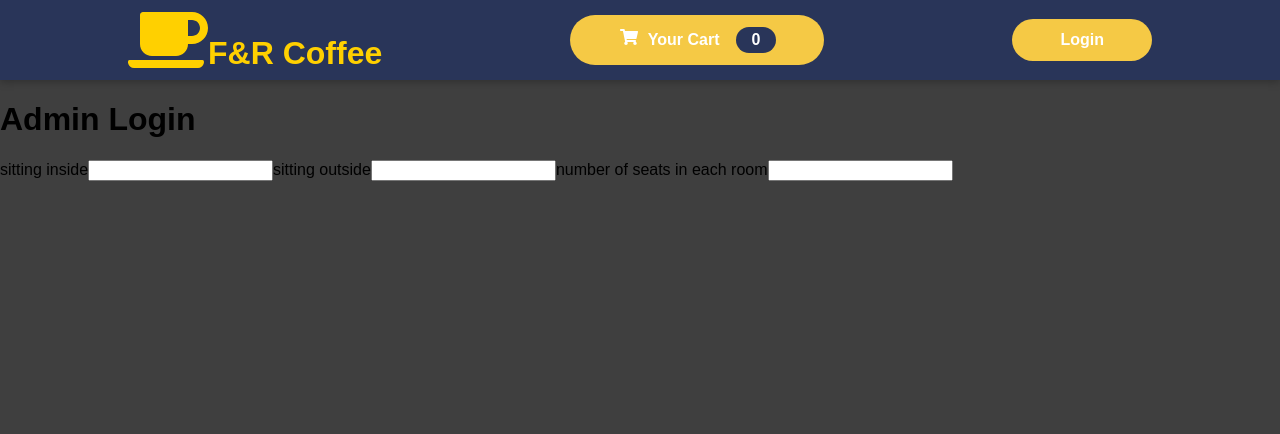
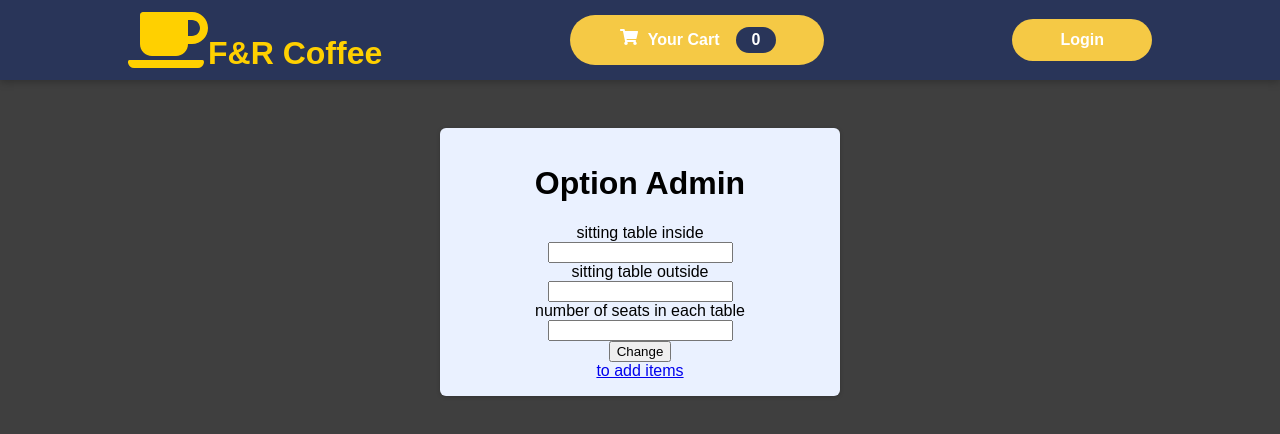
Before and after one commit to matanfadida/CoffeeShop, a Next.js app: page /admin/home in a window 1280 px wide. Shown: the top 434 px of the page. Built offline with nearby package versions, Linux system fonts and the light colour scheme; no server answers.

Commit message:
fix guest commit

```diff
--- a/components/Admin/Admin.js
+++ b/components/Admin/Admin.js
@@ -1,14 +1,68 @@
+import { useRef } from "react";
+import Link from "next/link";
+import Card from "../UI/Card";
+
 const Admin = () => {
+  const enterNumSitRef = useRef();
+  const enterTableInsideRef = useRef();
+  const enterTableOutsideRef = useRef();
+  const table = { inside: [], outside: [] };
+
+  const changeSubmitHandler = async (event) => {
+    event.preventDefault();
+
+    const enteredNumSit = +enterNumSitRef.current.value;
+    const enteredTableInside = +enterTableInsideRef.current.value;
+    const enteredTableOutside = +enterTableOutsideRef.current.value;
+
+    for (const x of Array(enteredTableInside).keys()) {
+      table.inside.push([]);
+      for (const i of Array(enteredNumSit).keys()) {
+        table.inside[x].push(i + 1);
+      }
+    }
+
+    for (const x of Array(enteredTableOutside).keys()) {
+      table.outside.push([]);
+      for (const i of Array(enteredNumSit).keys()) {
+        table.outside[x].push(i + 1);
+      }
+    }
+
+    const result = await fetch("/api/items/table-data", {
+      method: "PUT",
+      body: JSON.stringify({
+        id: "61bb1f78b76fab1874448000",
+        table: { inside: table.inside, outside: table.outside },
+      }),
+      headers: { "Content-Type": "application/json" },
+    });
+    if(!result.ok){
+      throw new Error("error");
+    }else{
+      console.log("ok");
+    }
+  };
+
   return (
-    <div>
-      <h1>Admin Login</h1>
-      <label>sitting inside</label>
-      <input type="number"/>
-      <label>sitting outside</label>
-      <input type="number"/>
-      <label>number of seats in each room</label>
-      <input type="number"/>
-    </div>
+    <Card>
+      <form onSubmit={changeSubmitHandler}>
+        <h1>Option Admin</h1>
+        <label>sitting table inside</label>
+        <br/>
+        <input type="number" ref={enterTableInsideRef} />
+        <br/>
+        <label>sitting table outside</label>
+        <br/>
+        <input type="number" ref={enterTableOutsideRef} />
+        <br/>
+        <label>number of seats in each table</label>
+        <input type="number" ref={enterNumSitRef} />
+        <br/>
+        <button>Change</button>
+      </form>
+      <Link href="/additems">to add items</Link>
+    </Card>
   );
 };
 
--- a/components/state/auth-context.js
+++ b/components/state/auth-context.js
@@ -20,8 +20,6 @@ const AuthContext = React.createContext({
   totalAmount: 0,
   error: "",
   isLoggedIn: false,
-  token: "",
-  login: (token) => {},
   logout: () => {},
   filterItems: (event) => {},
 });
@@ -92,7 +90,6 @@ const cartReducer = (state, action) => {
 
 export const AuthContextProvider = (props) => {
   const [Loading, setLoading] = useState(false);
-  const [token, setToken] = useState(null);
   const [ordered, setOrdered] = useState(false);
   const [place, setPlace] = useState({});
   const [getOrderId, setOrderId] = useState("");
@@ -111,12 +108,9 @@ export const AuthContextProvider = (props) => {
 
   let error_;
 
-  const isLoginHandler = (token) => {
-    setToken(token);
-  };
-
   const isLogoutHanlder = () => {
     signOut();
+    userIsLoggedIn = false;
   };
 
   const changeOrdersHandler = () => {
@@ -198,8 +192,6 @@ export const AuthContextProvider = (props) => {
     Loading,
     isLoggedIn: userIsLoggedIn,
     error: error_,
-    token: token,
-    login: isLoginHandler,
     logout: isLogoutHanlder,
   };
 
--- a/pages/api/auth/guest.js
+++ b/pages/api/auth/guest.js
@@ -2,7 +2,6 @@ import { MongoClient, ObjectId } from "mongodb";
 
 async function handlerGuests(req, res) {
   const data = req.body;
-  console.log(data.id);
 
   const client = await MongoClient.connect(
     "mongodb://matan:matanfadida@cluster0-shard-00-00.u8zmn.mongodb.net:27017,cluster0-shard-00-01.u8zmn.mongodb.net:27017,cluster0-shard-00-02.u8zmn.mongodb.net:27017/coffe-database?ssl=true&replicaSet=atlas-lrttc1-shard-0&authSource=admin&retryWrites=true&w=majority"
```
Also changed, not shown: components/Cart/Cart.js (+14 -18 lines), components/Clients/MenuClient.js (+15 -5 lines), components/Welcome.js (+25 -7 lines), pages/index.js (+18 -2 lines).
